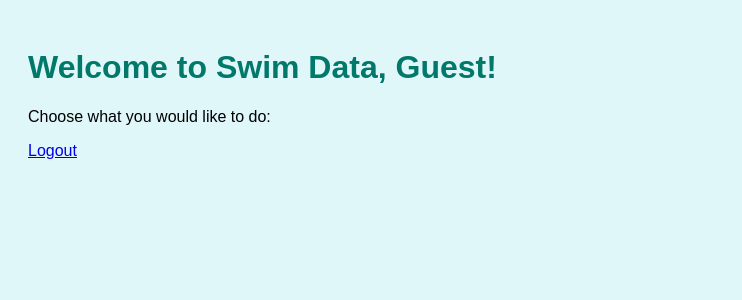
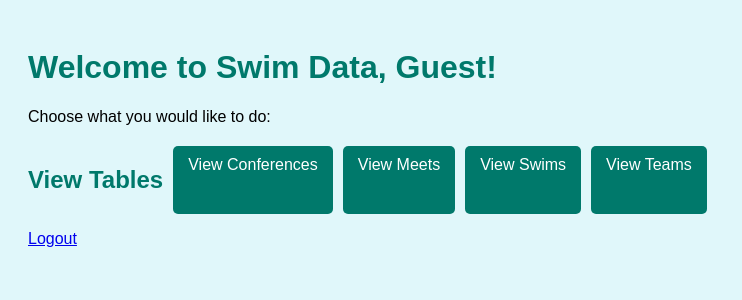
Before and after one commit to ncorcoran771/COSC386-SwimDB, a PHP site: page /home.php in a window 1280 px wide. Shown: the top 300 px of the page, without its empty margins (0-742 px from the left). Run offline with PHP 8.4, Linux system fonts and the light colour scheme.

Commit message:
Update home.php

```diff
--- a/home.php
+++ b/home.php
@@ -10,7 +10,7 @@ if (!isset($_SESSION['loggedIN']) || !$_SESSION['loggedIN']) {
 */
 
 $user = $_SESSION['userData']['name'] ?? 'Guest';
-$role = $_SESSION['userData']['type'] ?? 'guest'; // Get role from session data
+$role = $_SESSION['userData']['type'] ?? 'guest'; // guest, user, or admin
 ?>
 <!DOCTYPE html>
 <html lang="en">
@@ -48,25 +48,49 @@ $role = $_SESSION['userData']['type'] ?? 'guest'; // Get role from session data
     <h1>Welcome to Swim Data, <?= htmlspecialchars($user) ?>!</h1>
     <p>Choose what you would like to do:</p>
 
-    <?php if ($role === 'swimmer' || $role === 'admin'): ?>
+    <?php if ($role === 'user'): ?>
         <div class="nav">
-            <h2>Swimmer Options</h2>
-            <a href="search_swimmer.php">Search Swimmer</a>
+            <h2>User Options</h2>
+            <a href="view_conferences.php">View Conferences</a>
+            <a href="view_meets.php">View Meets</a>
+            <a href="view_swims.php">View Swims</a>
+            <a href="view_teams.php">View Teams</a>
         </div>
     <?php endif; ?>
 
     <?php if ($role === 'admin'): ?>
         <div class="nav">
             <h2>Administrator Tools</h2>
-            <a href="insert_swimmer.php">Insert Swimmer</a>
-            <a href="delete_swimmer.php">Delete Swimmer</a>
+            <!-- Admin user management -->
+            <a href="insert_user.php">Insert User</a>
+            <a href="delete_user.php">Delete User</a>
             <a href="search_admin.php">Search Admin</a>
             <a href="insert_admin.php">Insert Admin</a>
             <a href="delete_admin.php">Delete Admin</a>
+
+            <!-- Admin management of main tables -->
+            <a href="insert_conference.php">Insert Conference</a>
+            <a href="delete_conference.php">Delete Conference</a>
+            <a href="insert_meet.php">Insert Meet</a>
+            <a href="delete_meet.php">Delete Meet</a>
+            <a href="insert_swim.php">Insert Swim</a>
+            <a href="delete_swim.php">Delete Swim</a>
+            <a href="insert_team.php">Insert Team</a>
+            <a href="delete_team.php">Delete Team</a>
         </div>
 
         <div class="nav">
-            <h2>Other Tables</h2>
+            <h2>View Tables</h2>
+            <a href="view_conferences.php">View Conferences</a>
+            <a href="view_meets.php">View Meets</a>
+            <a href="view_swims.php">View Swims</a>
+            <a href="view_teams.php">View Teams</a>
+        </div>
+    <?php endif; ?>
+
+    <?php if ($role === 'guest'): ?>
+        <div class="nav">
+            <h2>View Tables</h2>
             <a href="view_conferences.php">View Conferences</a>
             <a href="view_meets.php">View Meets</a>
             <a href="view_swims.php">View Swims</a>
```
